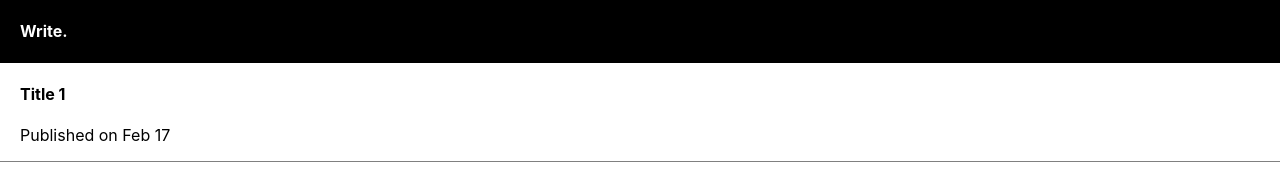
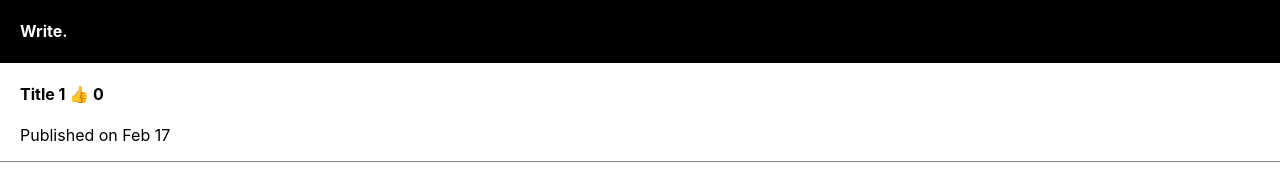
Before and after one commit to dwkim16/Write, a React (Create React App) app: page / in a window 1280 px wide. Shown: the top 174 px of the page. Built offline with nearby package versions, Linux system fonts and the light colour scheme.

Commit message:
created modal

```diff
--- a/src/App.css
+++ b/src/App.css
@@ -8,6 +8,13 @@
   width: 100%;
   color: white;
   padding-left: 20px;
+}
+
+.modal {
+  margin-top: 20px;
+  padding: 20px;
+  background: #eee;
+  text-align: left;
 }
 
 div {
--- a/src/App.js
+++ b/src/App.js
@@ -1,23 +1,43 @@
-import logo from './logo.svg';
 import './App.css';
 import { useState } from 'react';
 
 function App() {
 
   let post = 'Title.';
-  let [title, changeFn] = useState('Title 1');
+  let [title, setTitle] = useState('Title 1');
+  let [like, setLike] = useState(0);
+  let [modal, setModal] = useState(false);
 
   return (
     <div className="App">
       <div className="black-nav">
         <h4>Write.</h4>
       </div>
+
       <div className="list">
-        <h4>{ title }</h4>
+        <h4 onClick={ () => {setModal(!modal)} }>{ title }<span onClick={ () => {setLike(like + 1)} }> 👍 </span>{ like }</h4>
         <p>Published on Feb 17</p>
       </div>
+
+      {
+        modal ? <Modal/> : null
+      }
+
+
+
     </div>
   );
 }
 
+function Modal() {
+  return (
+    <div className="modal">
+        <h4>Title</h4>
+        <p>Date</p>
+        <p>Content</p>
+    </div>
+
+  )
+}
+
 export default App;
```
